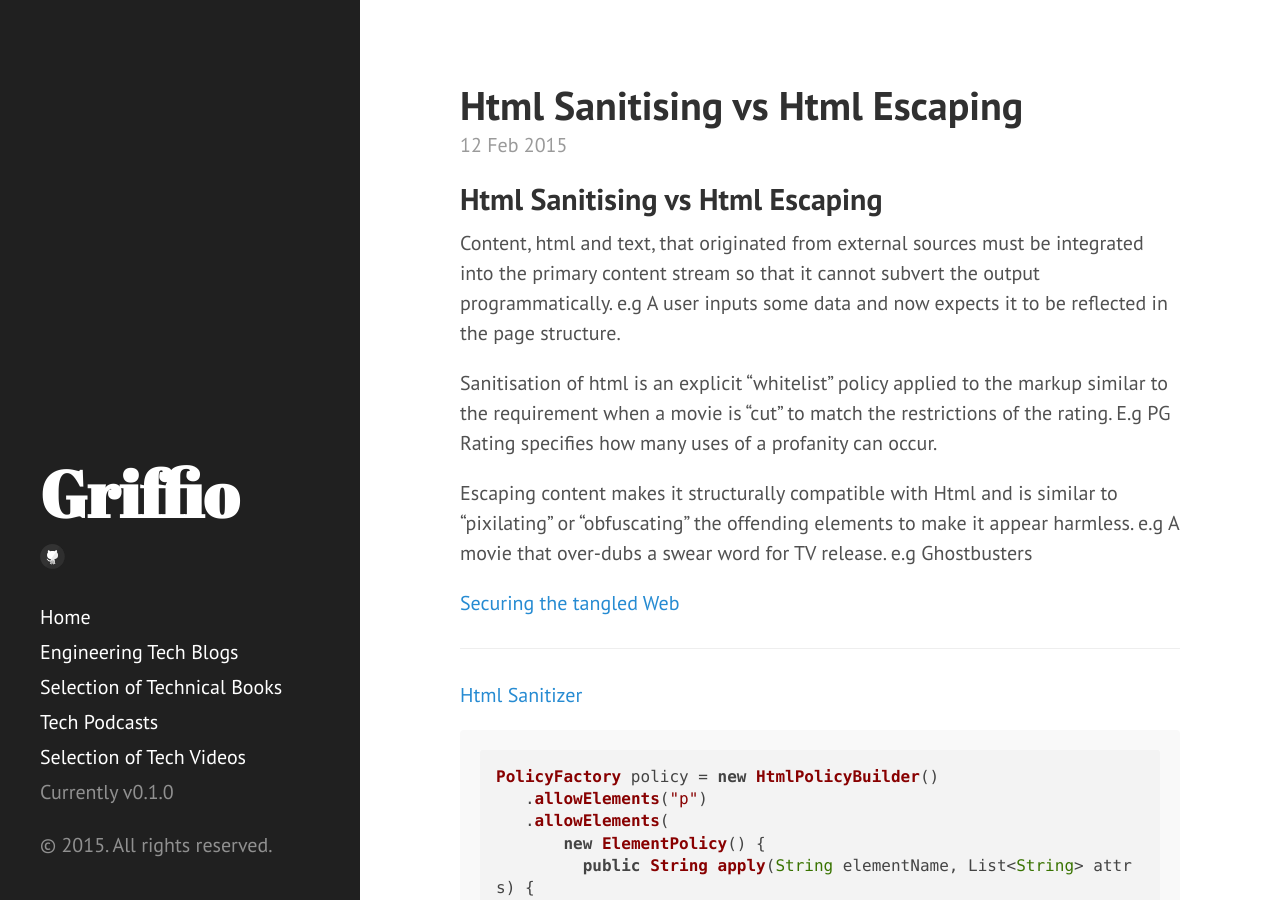
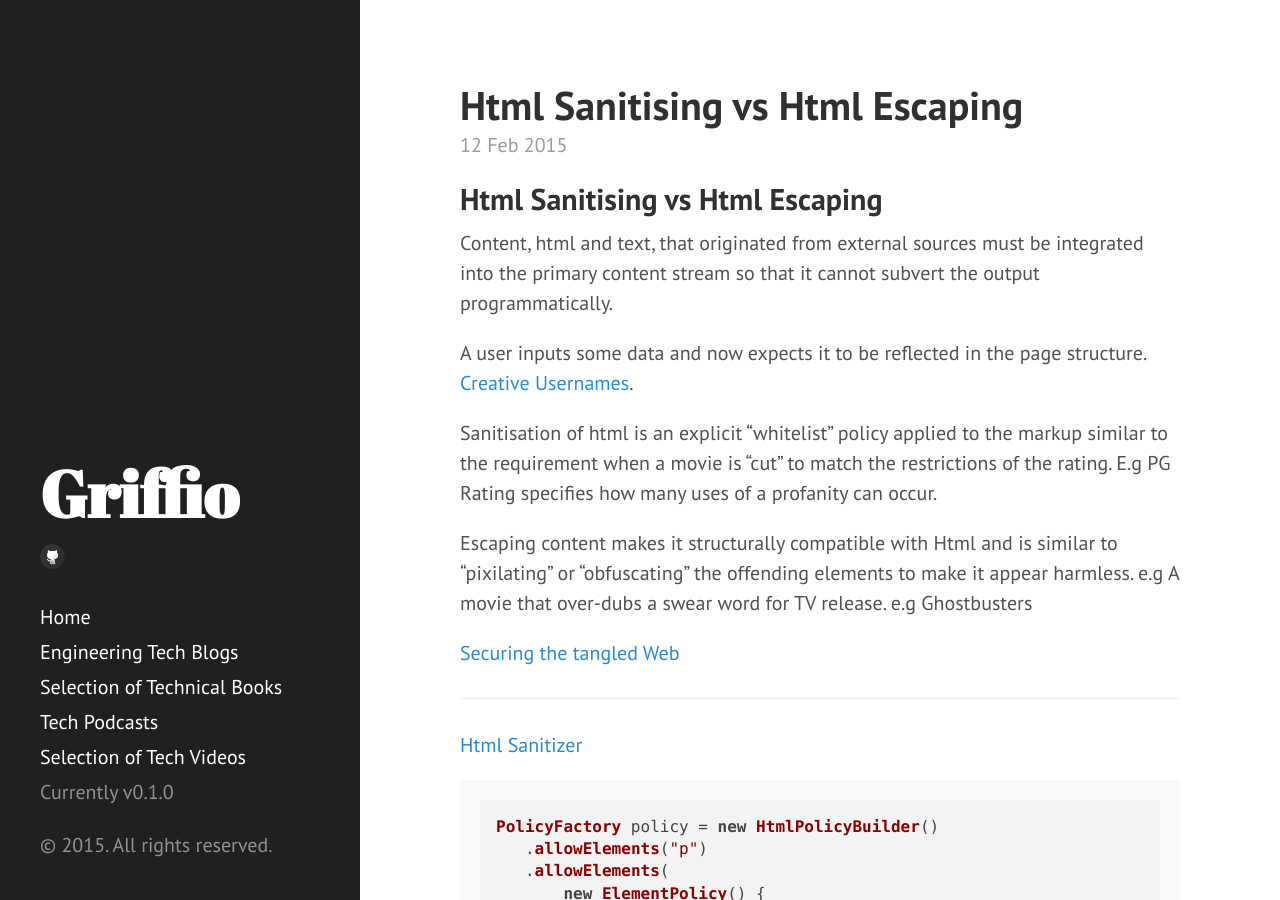
Before and after one commit to griffio/griffio.github.io, a Jekyll site: the page built from _posts/2015-02-12-Html-Sanitising.md, in a window 1280 px wide and 900 px high. Built offline with Jekyll 4.4.1, drawn with Linux system fonts in a browser that asks for light colours; nearby versions of some CDN libraries.

Commit message:
Update 2015-02-12-Html-Sanitising.md

```diff
--- a/_posts/2015-02-12-Html-Sanitising.md
+++ b/_posts/2015-02-12-Html-Sanitising.md
@@ -10,7 +10,8 @@ summary: Html Sanitising vs Html Escaping
 ## Html Sanitising vs Html Escaping
 
 Content, html and text, that originated from external sources must be integrated into the primary content stream so that it cannot subvert the output programmatically.
-e.g A user inputs some data and now expects it to be reflected in the page structure.
+
+A user inputs some data and now expects it to be reflected in the page structure. [Creative Usernames](https://labs.spotify.com/2013/06/18/creative-usernames).
 
 Sanitisation of html is an explicit "whitelist" policy applied to the markup similar to the requirement when a movie is "cut" to match the restrictions of the rating. E.g PG Rating specifies how many uses of a profanity can occur.
 
@@ -50,7 +51,6 @@ Html Escaping only uses the following five ASCII characters ("&apos;" is not def
 | "<"   | "&lt;"   |
 | ">"   | "&gt;"   |
 
-
 ### Utilities
 
 http://docs.guava-libraries.googlecode.com/git/javadoc/com/google/common/html/HtmlEscapers.html
```
